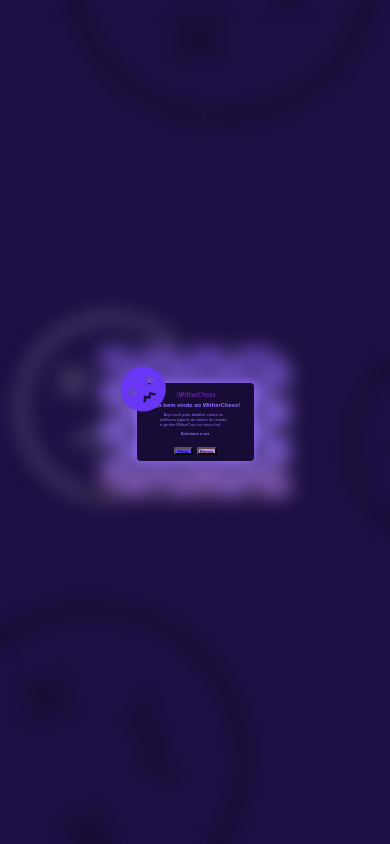
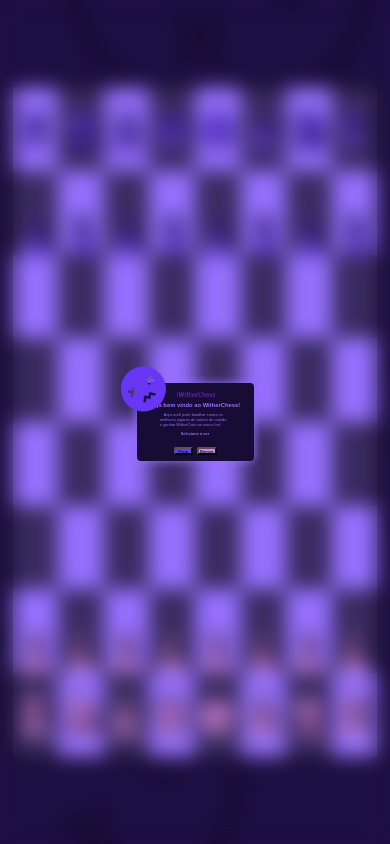
Before and after one commit to Cannnto/WitherChess, a plain HTML site: page index.html in a window 390 px wide. Drawn offline with Linux system fonts and the light colour scheme.

Commit message:
Update style.css

```diff
--- a/style.css
+++ b/style.css
@@ -185,11 +185,50 @@
 }
 .queen.black{
     background-image: url(wither/rainha_preta.png);
-    background-position: bottom;
+    background-position: center;
     background-size: 4.7vw;
     background-repeat: no-repeat;
 }
 
-@media(max-width: 600px){
-
+@media(max-width: 1000px){
+.xadrez{
+    width: 95%;
+    height: 80%;
 }
+.peao.white{
+    background-size: 8vw;
+}
+.peao.black{
+    background-size: 8vw;
+}
+.torre.white{
+    background-size: 8vw;
+}
+.torre.black{
+    background-size: 8vw;
+}
+.cavalo.white{
+    background-size: 9.5vw;
+}
+.cavalo.black{
+    background-size: 9.5vw;
+}
+.bispo.white{
+    background-size: 8vw;
+}
+.bispo.black{
+    background-size: 8vw;
+}
+.king.white{
+    background-size: 9.5vw;
+}
+.king.black{
+    background-size: 9.5vw;
+}
+.queen.white{
+    background-size: 10vw;
+}
+.queen.black{
+    background-size: 10vw;
+}
+}
```
